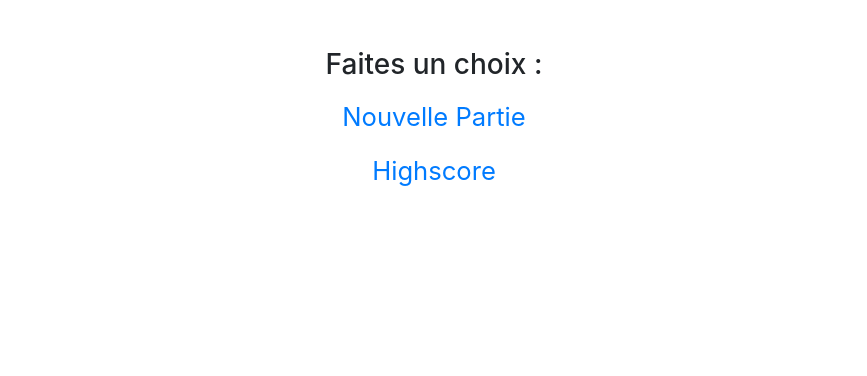
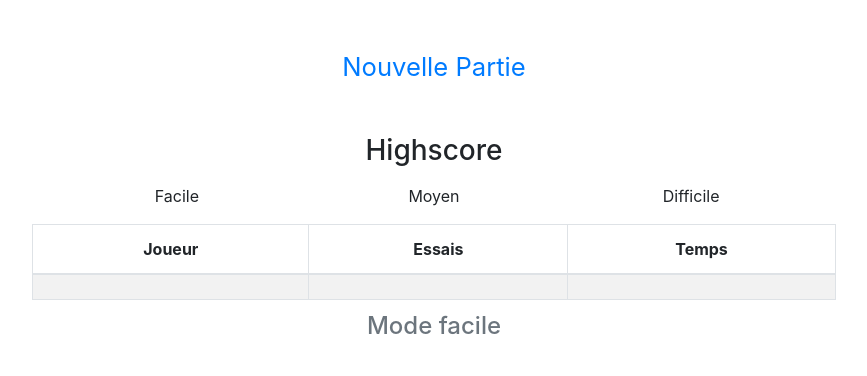
Before and after one commit to Eleven113/Memory, a Symfony app: template mooc-symfony4/templates/Menu/menu.html.twig in a window 1280 px wide. Shown: the part 96-472 px from the top of the page, without its empty margins (206-1073 px from the left). Run offline with Twig, Linux system fonts and the light colour scheme; the template is opened without the code that fills it, so the values that code supplies are empty; some libraries are stand-ins or nearby versions.

```diff
--- a/mooc-symfony4/public/css/style.css
+++ b/mooc-symfony4/public/css/style.css
@@ -21,3 +21,9 @@
     max-height:100%;
     cursor: pointer;
 }
+
+#hs_difficulty{
+    display: flex;
+    flex-direction: row;
+    justify-content: space-around;
+}
--- a/mooc-symfony4/templates/Game/NewGame.html.twig
+++ b/mooc-symfony4/templates/Game/NewGame.html.twig
@@ -11,7 +11,7 @@
             <legend>Nouvelle Partie</legend>
             <div class="form-group">
                 <label for="newgame_playernumb" class="form_label">Nombre de joueurs</label>
-                <select id="newgame_playernumb" name="player_numb" class="form-control">
+                <select id="newgame_playernumb" name="players" class="form-control">
                     <option value="1">1</option>
                     <option value="2">2</option>
                 </select>
@@ -24,8 +24,8 @@
                 <input id="newgame_username1" type="text" name="username2" class="form-control" required>
             </div>
             <div class="form-group">
-                <label for="newgame_cardnumb" class="form_label">Difficulté</label>
-                <select id="newgame_cardnumb" name="cardnumb" class="form-control">
+                <label for="newgame_size" class="form_label">Difficulté</label>
+                <select id="newgame_size" name="size" class="form-control">
                     <option value="6">Facile</option>
                     <option value="12">Moyen</option>
                     <option value="18">Difficile</option>
--- a/mooc-symfony4/templates/Menu/menu.html.twig
+++ b/mooc-symfony4/templates/Menu/menu.html.twig
@@ -6,10 +6,38 @@
 
 {% block content %}
 
-    <h3 class="text-center m-b-5">Faites un choix :</h3>
     <nav>
-        <div class="text-center m-3"><a href="{{ url('app_newgame') }}" class="menu-link">Nouvelle Partie</a></div>
-        <div class="text-center m-3"><a href="" class="menu-link">Highscore</a></div>
+        <div class="text-center m-5"><a href="{{ url('app_newgame') }}" class="menu-link">Nouvelle Partie</a></div>
+        <div id="highscore" class="col-8 offset-2">
+            <h3 class="text-center" class="mb-5">Highscore</h3>
+            <div id="hs_difficulty" class="m-3">
+                <span id="hs_difficulty-easy" class="col-4 text-center">Facile</span>
+                <span id="hs_difficulty-medium" class="col-4 text-center">Moyen</span>
+                <span id="hs_difficulty-hard" class="col-4 text-center">Difficile</span>
+            </div>
+            <div class="table-responsive mb-2">
+                <table class="table table table-bordered table-striped text-center table-text-size">
+                    <caption class="col-12 text-center">
+                        <h4>Mode facile</h4>
+                    </caption>
+                    <thead>
+                        <tr>
+                            <th id="highscore_player">Joueur</th>
+                            <th id="highscore_try">Essais</th>
+                            <th id="highscore_time">Temps</th>
+                        </tr>
+                    </thead>
+                    <tbody>
+                        <tr>
+                            <td></td>
+                            <td></td>
+                            <td></td>
+                        </tr>
+                    </tbody>
+                </table>
+            </div>
+        </div>
+        {{ dump(highscores) }}
     </nav>
 
 {% endblock %}
```
Also changed, not shown: mooc-symfony4/src/Controller/MenuController.php (+11 -0 lines), mooc-symfony4/src/Entity/Highscore.php (added, +92 -0 lines), mooc-symfony4/src/Migrations/Version20200514204233.php (added, +35 -0 lines), mooc-symfony4/src/Repository/HighscoreRepository.php (added, +50 -0 lines).
